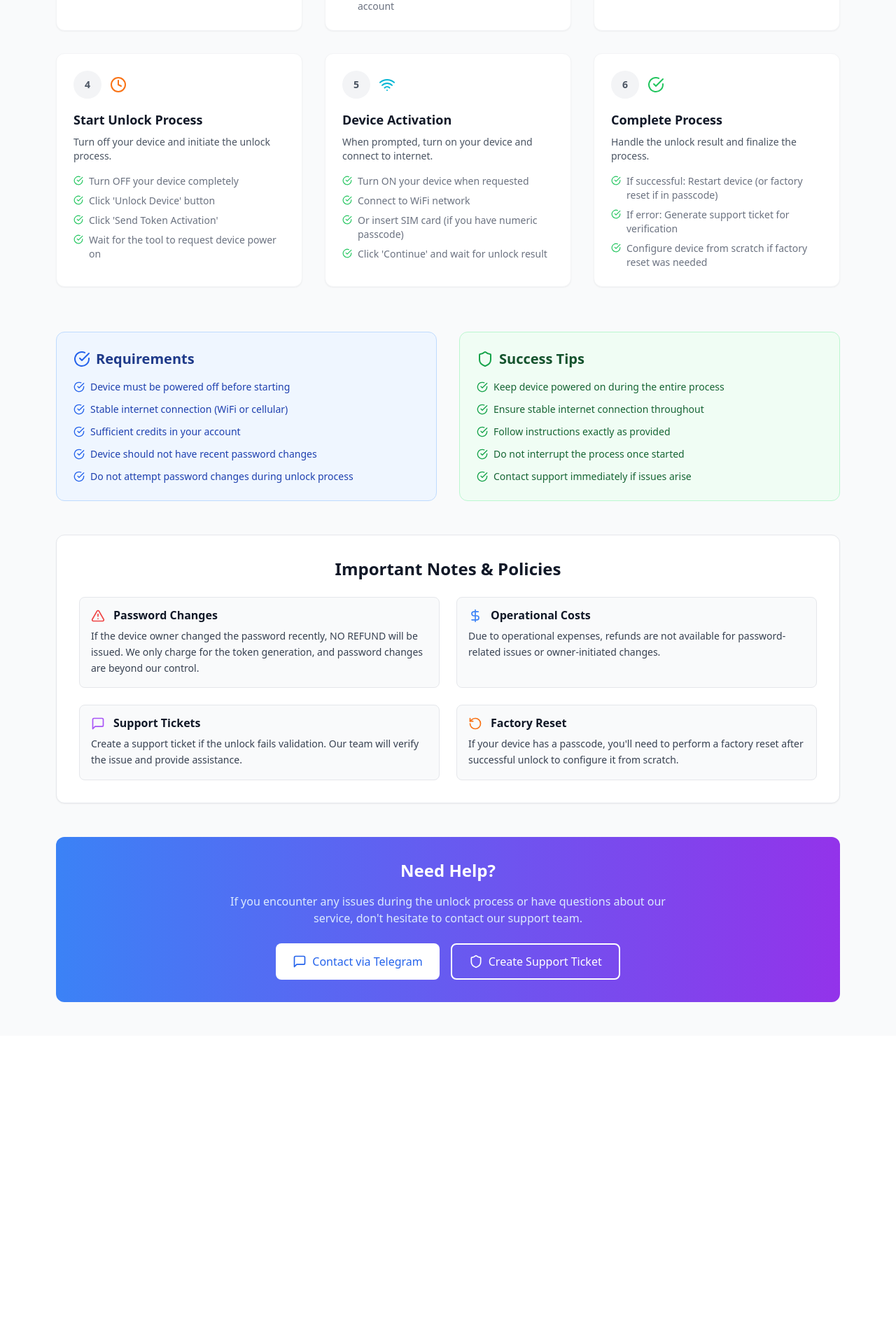
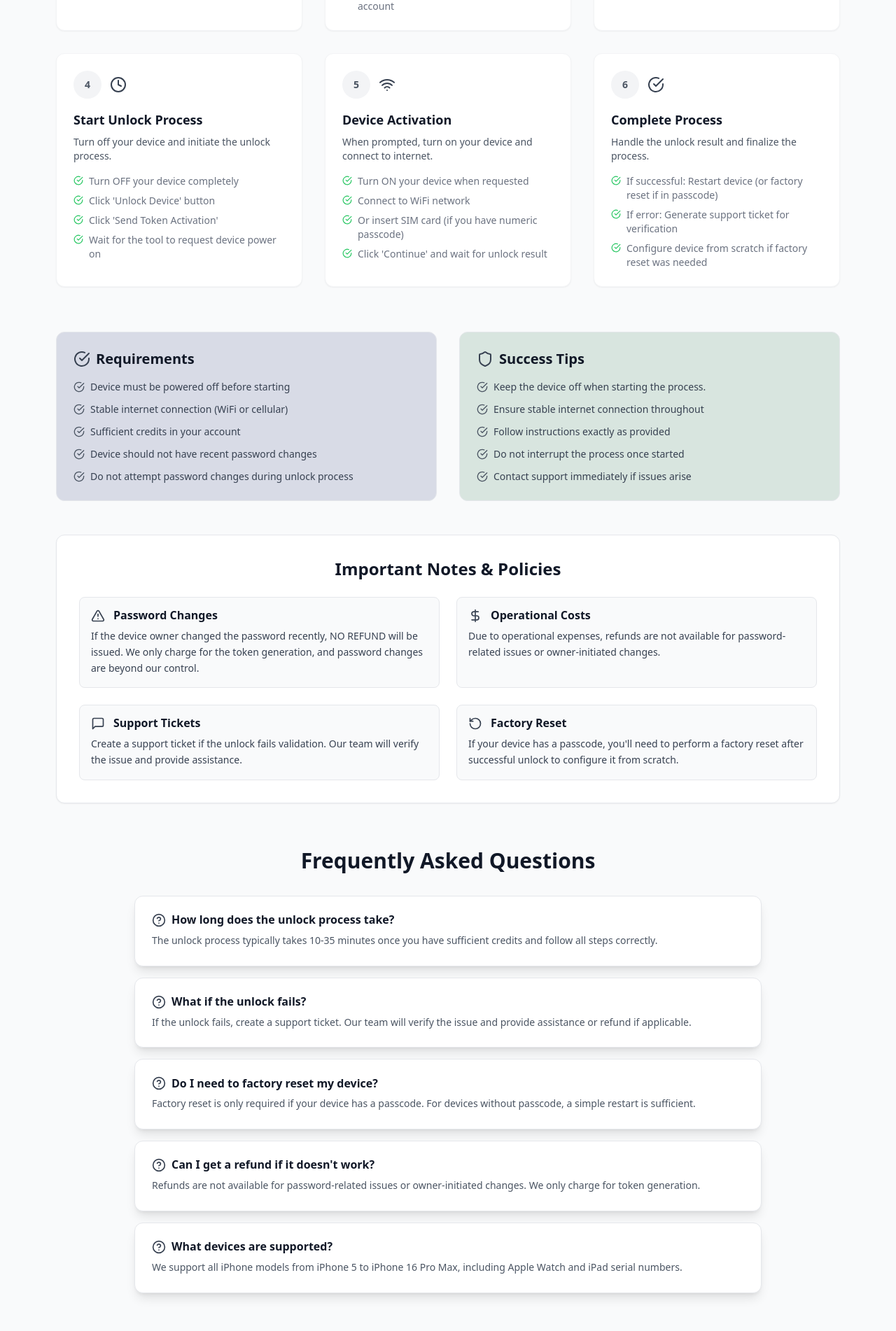
Before and after one commit to luk444/iunlockcloud, a React (Vite) app: page /guide in a window 1280 px wide. Shown: the part 758-2660 px from the top of the page at 70% size. Before the commit the page ends 2238 px from the top, so only its background shows below. Built offline with nearby package versions, Linux system fonts and the light colour scheme; no server answers.

Commit message:
minimalist ui

```diff
--- a/src/pages/UnlockGuide.tsx
+++ b/src/pages/UnlockGuide.tsx
@@ -1,12 +1,12 @@
 import React from 'react';
-import { Shield, AlertTriangle, CheckCircle, Clock, CreditCard, Smartphone, Wifi, RotateCcw, MessageSquare, DollarSign } from 'lucide-react';
+import { Shield, AlertTriangle, CheckCircle, Clock, CreditCard, Smartphone, Wifi, RotateCcw, MessageSquare, DollarSign, HelpCircle } from 'lucide-react';
 
 const UnlockGuide: React.FC = () => {
   const steps = [
     {
       title: "Check Your Device",
       description: "First, verify your device information using our device checker to confirm compatibility and see the required credits.",
-      icon: <Smartphone className="text-blue-500" size={24} />,
+      icon: <Smartphone className="text-gray-700" size={24} />,
       details: [
         "Go to the 'Check Device' section",
         "Enter your device's IMEI number",
@@ -16,7 +16,7 @@ const UnlockGuide: React.FC = () => {
     {
       title: "Load Credits (USDT)",
       description: "Purchase credits in USDT to process your device unlock. Contact our moderator via Telegram or send directly to our wallet.",
-      icon: <CreditCard className="text-green-500" size={24} />,
+      icon: <CreditCard className="text-gray-700" size={24} />,
       details: [
         "Contact moderator via Telegram for assistance",
         "Or send USDT directly to our specified wallet address",
@@ -26,7 +26,7 @@ const UnlockGuide: React.FC = () => {
     {
       title: "Register Your Device",
       description: "Once you have sufficient credits, register your device using the IMEI number.",
-      icon: <Shield className="text-purple-500" size={24} />,
+      icon: <Shield className="text-gray-700" size={24} />,
       details: [
         "Go to 'Register Device' section",
         "Paste your device's IMEI number",
@@ -36,7 +36,7 @@ const UnlockGuide: React.FC = () => {
     {
       title: "Start Unlock Process",
       description: "Turn off your device and initiate the unlock process.",
-      icon: <Clock className="text-orange-500" size={24} />,
+      icon: <Clock className="text-gray-700" size={24} />,
       details: [
         "Turn OFF your device completely",
         "Click 'Unlock Device' button",
@@ -47,7 +47,7 @@ const UnlockGuide: React.FC = () => {
     {
       title: "Device Activation",
       description: "When prompted, turn on your device and connect to internet.",
-      icon: <Wifi className="text-cyan-500" size={24} />,
+      icon: <Wifi className="text-gray-700" size={24} />,
       details: [
         "Turn ON your device when requested",
         "Connect to WiFi network",
@@ -58,7 +58,7 @@ const UnlockGuide: React.FC = () => {
     {
       title: "Complete Process",
       description: "Handle the unlock result and finalize the process.",
-      icon: <CheckCircle className="text-green-500" size={24} />,
+      icon: <CheckCircle className="text-gray-700" size={24} />,
       details: [
         "If successful: Restart device (or factory reset if in passcode)",
         "If error: Generate support ticket for verification",
@@ -69,22 +69,22 @@ const UnlockGuide: React.FC = () => {
 
   const importantNotes = [
     {
-      icon: <AlertTriangle className="text-red-500" size={20} />,
+      icon: <AlertTriangle className="text-gray-700" size={20} />,
       title: "Password Changes",
       text: "If the device owner changed the password recently, NO REFUND will be issued. We only charge for the token generation, and password changes are beyond our control."
     },
     {
-      icon: <DollarSign className="text-blue-500" size={20} />,
+      icon: <DollarSign className="text-gray-700" size={20} />,
       title: "Operational Costs",
       text: "Due to operational expenses, refunds are not available for password-related issues or owner-initiated changes."
     },
     {
-      icon: <MessageSquare className="text-purple-500" size={20} />,
+      icon: <MessageSquare className="text-gray-700" size={20} />,
       title: "Support Tickets",
       text: "Create a support ticket if the unlock fails validation. Our team will verify the issue and provide assistance."
     },
     {
-      icon: <RotateCcw className="text-orange-500" size={20} />,
+      icon: <RotateCcw className="text-gray-700" size={20} />,
       title: "Factory Reset",
       text: "If your device has a passcode, you'll need to perform a factory reset after successful unlock to configure it from scratch."
     }
@@ -99,7 +99,7 @@ const UnlockGuide: React.FC = () => {
   ];
 
   const successTips = [
-    "Keep device powered on during the entire process",
+    "Keep the device off when starting the process.",
     "Ensure stable internet connection throughout",
     "Follow instructions exactly as provided",
     "Do not interrupt the process once started",
@@ -147,30 +147,30 @@ const UnlockGuide: React.FC = () => {
 
         {/* Requirements and Tips */}
         <div className="grid md:grid-cols-2 gap-8 mb-12">
-          <div className="bg-blue-50 rounded-xl p-6 border border-blue-200">
-            <h3 className="text-xl font-semibold text-blue-900 mb-4 flex items-center gap-2">
-              <CheckCircle size={24} className="text-blue-600" />
+          <div className="rounded-xl p-6 border border-gray-200" style={{ backgroundColor: 'rgb(29 41 109 / 15%)' }}>
+            <h3 className="text-xl font-semibold text-gray-900 mb-4 flex items-center gap-2">
+              <CheckCircle size={24} className="text-gray-700" />
               Requirements
             </h3>
             <ul className="space-y-3">
               {requirements.map((req, index) => (
-                <li key={index} className="text-blue-800 flex items-start gap-2">
-                  <CheckCircle size={16} className="text-blue-600 mt-0.5 flex-shrink-0" />
+                <li key={index} className="text-gray-700 flex items-start gap-2">
+                  <CheckCircle size={16} className="text-gray-600 mt-0.5 flex-shrink-0" />
                   <span className="text-sm">{req}</span>
                 </li>
               ))}
             </ul>
           </div>
 
-          <div className="bg-green-50 rounded-xl p-6 border border-green-200">
-            <h3 className="text-xl font-semibold text-green-900 mb-4 flex items-center gap-2">
-              <Shield size={24} className="text-green-600" />
+          <div className="rounded-xl p-6 border border-gray-200" style={{ backgroundColor: 'rgb(29 109 65 / 15%)' }}>
+            <h3 className="text-xl font-semibold text-gray-900 mb-4 flex items-center gap-2">
+              <Shield size={24} className="text-gray-700" />
               Success Tips
             </h3>
             <ul className="space-y-3">
               {successTips.map((tip, index) => (
-                <li key={index} className="text-green-800 flex items-start gap-2">
-                  <CheckCircle size={16} className="text-green-600 mt-0.5 flex-shrink-0" />
+                <li key={index} className="text-gray-700 flex items-start gap-2">
+                  <CheckCircle size={16} className="text-gray-600 mt-0.5 flex-shrink-0" />
                   <span className="text-sm">{tip}</span>
                 </li>
               ))}
@@ -194,27 +194,67 @@ const UnlockGuide: React.FC = () => {
           </div>
         </div>
 
-        {/* Contact Information */}
-        <div className="mt-12 bg-gradient-to-r from-blue-500 to-purple-600 rounded-xl p-8 text-white text-center">
-          <h3 className="text-2xl font-bold mb-4">Need Help?</h3>
-          <p className="text-blue-100 mb-6 max-w-2xl mx-auto">
-            If you encounter any issues during the unlock process or have questions about our service,
-            don't hesitate to contact our support team.
-          </p>
-          <div className="flex flex-col sm:flex-row gap-4 justify-center">
+        {/* FAQ Section */}
+        <div className="mt-16">
+          <h2 className="text-3xl font-bold text-gray-900 mb-8 text-center">Frequently Asked Questions</h2>
+          <div className="max-w-4xl mx-auto space-y-4">
+            {[
+              {
+                question: "How long does the unlock process take?",
+                answer: "The unlock process typically takes 10-35 minutes once you have sufficient credits and follow all steps correctly."
+              },
+              {
+                question: "What if the unlock fails?",
+                answer: "If the unlock fails, create a support ticket. Our team will verify the issue and provide assistance or refund if applicable."
+              },
+              {
+                question: "Do I need to factory reset my device?",
+                answer: "Factory reset is only required if your device has a passcode. For devices without passcode, a simple restart is sufficient."
+              },
+              {
+                question: "Can I get a refund if it doesn't work?",
+                answer: "Refunds are not available for password-related issues or owner-initiated changes. We only charge for token generation."
+              },
+              {
+                question: "What devices are supported?",
+                answer: "We support all iPhone models from iPhone 5 to iPhone 16 Pro Max, including Apple Watch and iPad serial numbers."
+              }
+            ].map((faq, index) => (
+              <div
+                key={index}
+                className="bg-white rounded-xl p-6 shadow-lg border border-gray-200 hover:shadow-xl transition-all duration-300"
+              >
+                <h3 className="font-semibold text-gray-900 mb-2 flex items-center gap-2">
+                  <HelpCircle size={20} className="text-gray-700" />
+                  {faq.question}
+                </h3>
+                <p className="text-gray-600 text-sm leading-relaxed">{faq.answer}</p>
+              </div>
+            ))}
+          </div>
+        </div>
+
+        {/* Need Help Section */}
+        <div className="mt-16 text-center">
+          <div className="bg-white rounded-2xl p-8 shadow-lg border border-gray-200 max-w-2xl mx-auto">
+            <div className="w-16 h-16 bg-gray-100 rounded-full flex items-center justify-center mx-auto mb-6">
+              <MessageSquare className="text-gray-700" size={32} />
+            </div>
+            <h2 className="text-2xl font-bold text-gray-900 mb-4">Need Help?</h2>
+            <p className="text-gray-600 mb-8 text-sm leading-relaxed">
+              If you encounter any issues during the unlock process or have questions about our service, don't hesitate to contact our support team.
+            </p>
             <a
               href="https://t.me/idelete_creditos_mod"
               target="_blank"
               rel="noopener noreferrer"
-              className="inline-flex items-center gap-2 px-6 py-3 bg-white text-blue-600 rounded-lg font-medium hover:bg-blue-50 transition-colors"
+              className="inline-flex items-center gap-3 px-6 py-3 bg-gray-900 text-white rounded-xl font-semibold transition-all duration-300 hover:bg-gray-800 transform hover:scale-105 hover:shadow-lg"
             >
-              <MessageSquare size={20} />
+              <svg xmlns="http://www.w3.org/2000/svg" fill="white" viewBox="0 0 24 24" width="20" height="20">
+                <path d="M9.993 16.485l-.402 5.647c.575 0 .824-.247 1.127-.544l2.7-2.57 5.594 4.08c1.024.564 1.762.267 2.03-.952L23.99 3.668c.371-1.506-.544-2.096-1.546-1.74L1.11 9.72c-1.463.55-1.448 1.337-.25 1.694l5.818 1.82 13.49-8.517c.635-.419 1.214-.188.738.233L9.993 16.485z" />
+              </svg>
               Contact via Telegram
             </a>
-            <button className="inline-flex items-center gap-2 px-6 py-3 border-2 border-white text-white rounded-lg font-medium hover:bg-white hover:text-blue-600 transition-colors">
-              <Shield size={20} />
-              Create Support Ticket
-            </button>
           </div>
         </div>
       </div>
```
Also changed, not shown: src/components/BlacklistSearcher/BlacklistSearcher.tsx (+33 -33 lines), src/components/ImeiSearcher/ImeiSearcher.tsx (+33 -35 lines), src/components/ImeiSearcher/ImeiSearcherCheck.tsx (+33 -34 lines), src/components/home/HomePage.tsx (+19 -23 lines).
